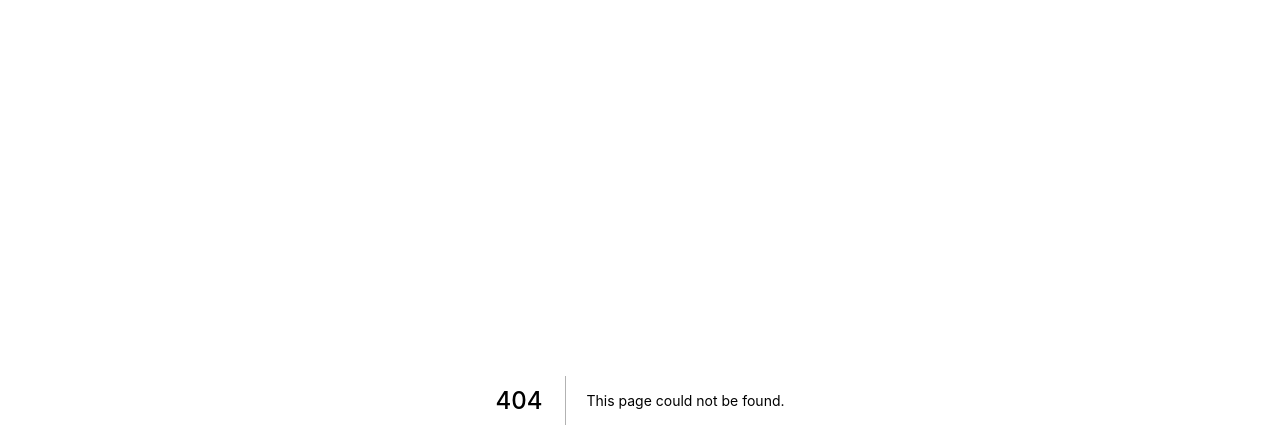
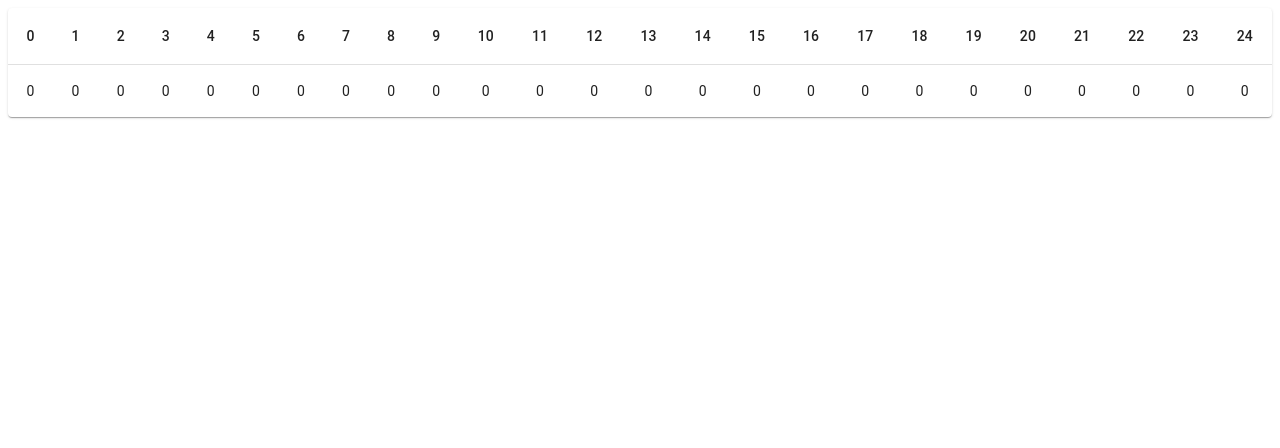
Before and after one commit to jorgetrad99/pracTecWebDesign, a Next.js app: page /practice2 in a window 1280 px wide. Before the commit this address had no page. Shown: the top 448 px of the page. Built offline with nearby package versions, Linux system fonts and the light colour scheme.

Commit message:
Displaying  the vector with the boxes initiallized with a 0

```diff
--- a/components/EmployeeFormModal/index.tsx
+++ b/components/practice1/EmployeeFormModal/index.tsx
@@ -12,9 +12,9 @@ import { TransitionProps } from '@mui/material/transitions';
 
 import moment from 'moment';
 
-import { DataContext } from '../../context/DataContext';
+import { DataContext } from '../../../context/DataContext';
 import { TryRounded } from '@mui/icons-material';
-import { ActionsContext } from '../../context/ActionsContext';
+import { ActionsContext } from '../../../context/ActionsContext';
 
 const Transition = forwardRef(function Transition(
   props: TransitionProps & {
--- a/components/EmployeesList/index.tsx
+++ b/components/practice1/EmployeesList/index.tsx
@@ -23,8 +23,8 @@ import { v4 as uuid } from 'uuid';
 import { Button, Dialog, DialogActions, DialogContent, DialogContentText, DialogTitle, Slide } from '@mui/material';
 import { TransitionProps } from '@mui/material/transitions';
 import { useContext } from 'react';
-import { DataContext } from '../../context/DataContext';
-import { ActionsContext } from '../../context/ActionsContext';
+import { DataContext } from '../../../context/DataContext';
+import { ActionsContext } from '../../../context/ActionsContext';
 import EmployeeFormModal from '../EmployeeFormModal'
 
 interface Data {
--- /dev/null
+++ b/components/practice2/Vector/index.tsx
@@ -0,0 +1,69 @@
+import { Fragment } from "react";
+import Table from '@mui/material/Table';
+import TableBody from '@mui/material/TableBody';
+import TableCell from '@mui/material/TableCell';
+import TableContainer from '@mui/material/TableContainer';
+import TableHead from '@mui/material/TableHead';
+import TableRow from '@mui/material/TableRow';
+import Paper from '@mui/material/Paper';
+
+const boxes = [];
+
+let headBox = [];
+for (let i = 0; i < 25; i++) {
+    headBox.push(i);
+}
+console.log(headBox);
+
+for (let i = 0; i < 25; i++) {
+    boxes.push(0);
+}
+
+/* const markThreeBoxesWithX = () => {
+  const threeBoxIndex = [];
+
+
+
+
+}; */
+
+
+const Vector = () => {
+  return (
+    <TableContainer component={Paper}>
+      <Table sx={{ minWidth: 650 }} aria-label="simple table">
+        <TableHead>
+          <TableRow>
+            {
+                headBox.map((index) => {
+                    return <TableCell align="center">{index}</TableCell>
+                })
+            }
+          </TableRow>
+        </TableHead>
+        <TableBody>
+            <TableRow
+              /* key={box} */
+              sx={{ '&:last-child td, &:last-child th': { border: 0 } }}
+            >
+              {boxes.map((box) => (
+              <TableCell component="th" scope="box" align="center">
+                {boxes[box]}
+              </TableCell>
+              ))}
+            </TableRow>
+        </TableBody>
+      </Table>
+    </TableContainer>
+  );
+}
+
+/* const Vector = () => {
+    return (
+        <Fragment>
+
+        </Fragment>
+    );
+}; */
+
+export default Vector;
--- /dev/null
+++ b/pages/practice2.tsx
@@ -0,0 +1,12 @@
+import { Fragment } from "react";
+import Vector from "../components/practice2/Vector";
+
+const Practice2 = () => {
+    return (
+        <Fragment>
+            <Vector />
+        </Fragment>
+    );
+}
+
+export default Practice2;
```
Also changed, not shown: pages/index.tsx (+17 -21 lines), pages/practice1.tsx (added, +27 -0 lines).
